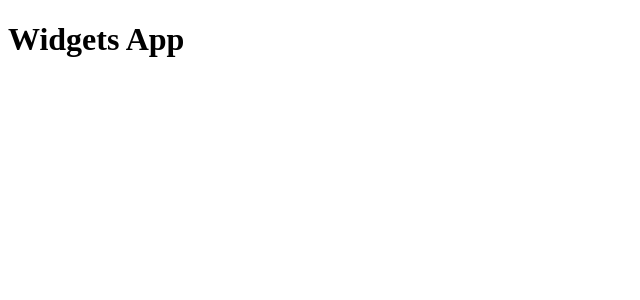
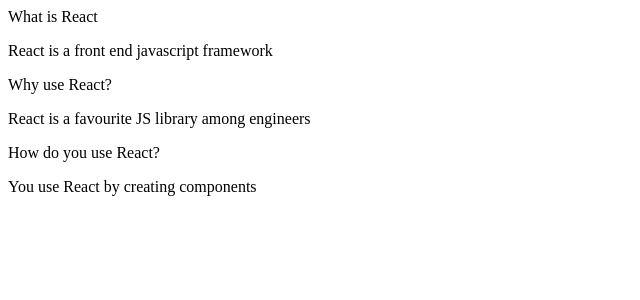
Before and after one commit to Rorywork/widgets, a React (Create React App) app: page / in a window 1280 px wide. Shown: the top 300 px of the page, without its empty margins (0-640 px from the left). Built offline with nearby package versions, Linux system fonts and the light colour scheme.

Commit message:
feat: builds out Accordian.js

```diff
--- a/src/App.js
+++ b/src/App.js
@@ -1,5 +1,23 @@
 import React from 'react';
+import Accordion from './components/Accordion';
+
+const items = [
+    {
+        title: 'What is React',
+        content: 'React is a front end javascript framework'
+    },
+    {
+        title: 'Why use React?',
+        content: 'React is a favourite JS library among engineers'
+    },
+    {
+        title: 'How do you use React?',
+        content: 'You use React by creating components'
+    }
+]
 
 export default () => {
-    return <h1>Widgets App</h1>;
+    return <div>
+        <Accordion items={ items } />
+    </div>
 };
--- /dev/null
+++ b/src/components/Accordion.js
@@ -0,0 +1,22 @@
+import React from 'react';
+
+const Accordion = ({ items }) => {
+
+    const renderedItems = items.map( item => {
+        return <div key={ item.title }>
+            <div className='title active'>
+                <i className='dropdown icon'></i>
+                { item.title }
+            </div>
+            <div className='content active'>
+                <p>{ item.content }</p>
+            </div>
+        </div>
+    });
+
+    return <div className="ui styled accordion">
+        { renderedItems }
+    </div>
+};
+
+export default Accordion;
```
